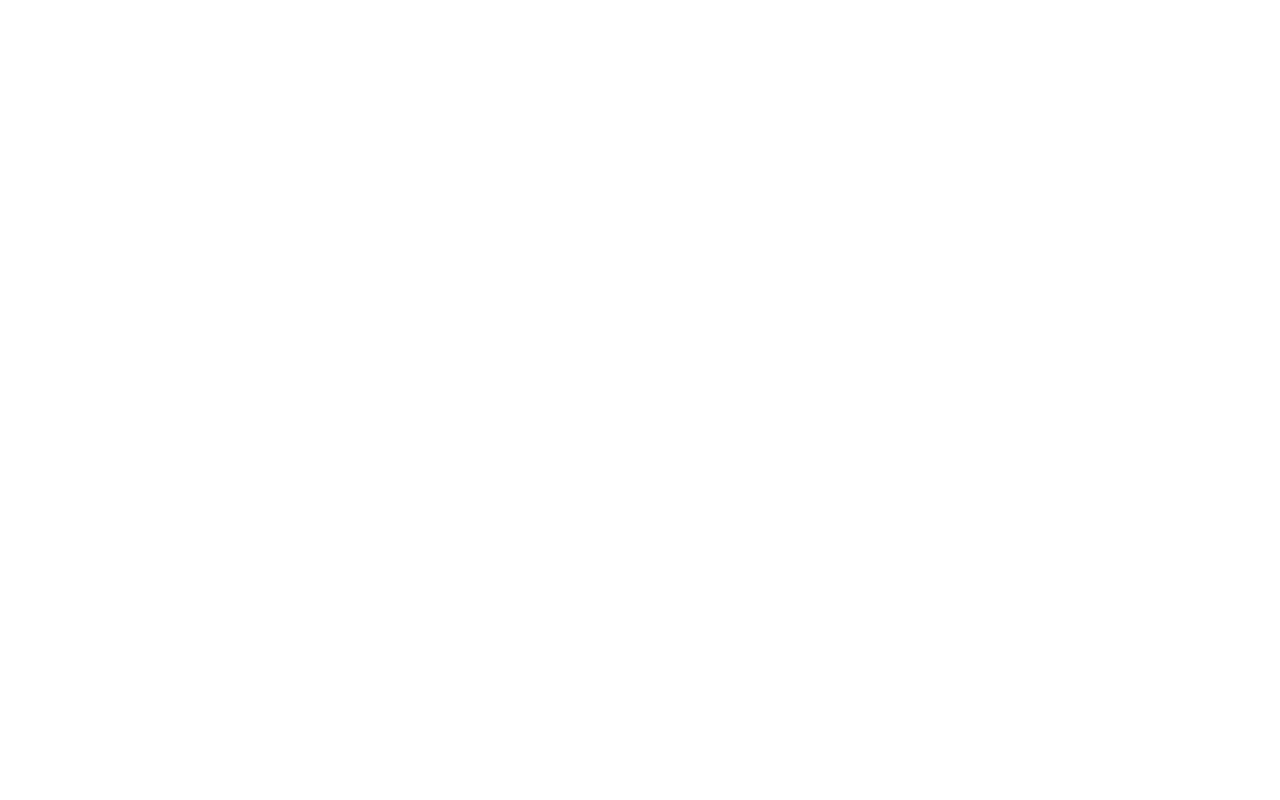
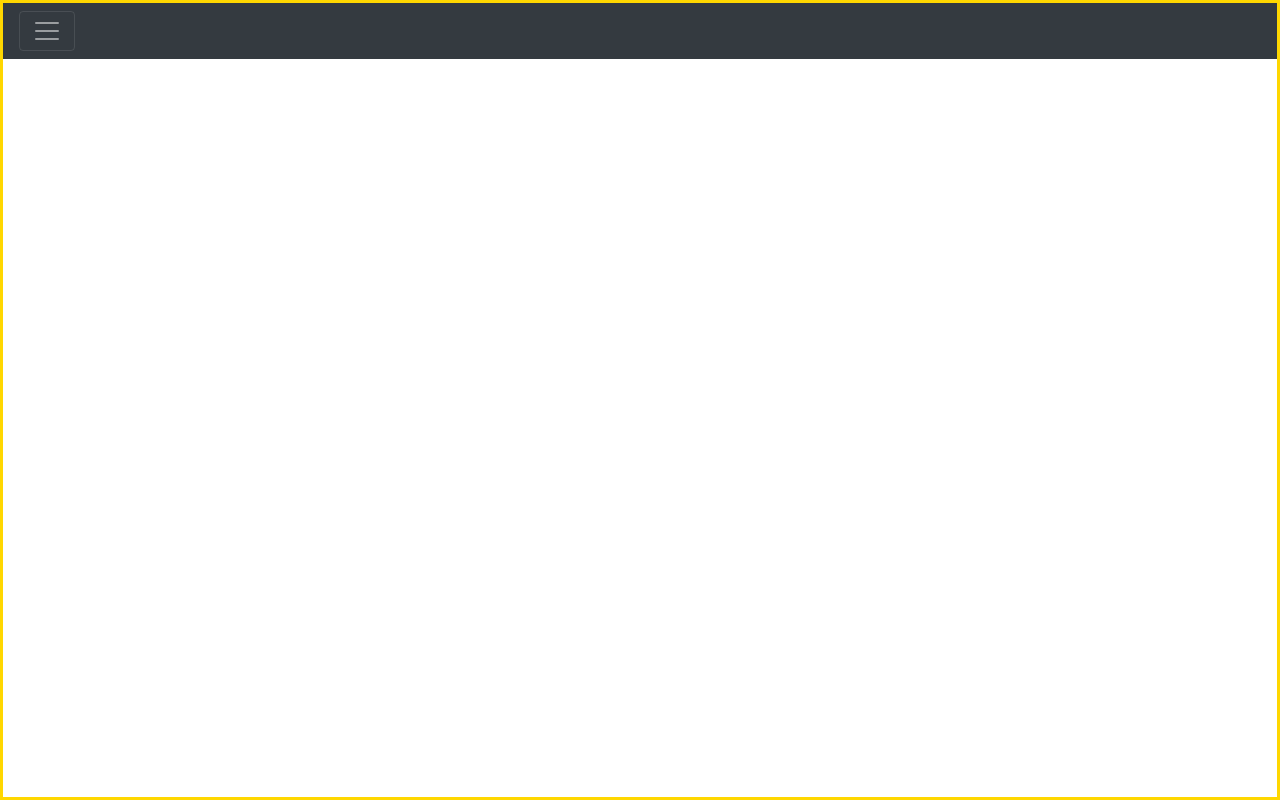
Before and after one commit to elch93/tgc-project1, a plain HTML site: page index.html in a window 1280 px wide. Drawn offline with nearby package versions, Linux system fonts and the light colour scheme.

Commit message:
added-navbar-top

```diff
--- a/index.html
+++ b/index.html
@@ -11,7 +11,39 @@
     <title>Believeland</title>
   </head>
   <body>
-    <section class="container-fluid">
+    <section class="container-fluid p-0">
+        <main class="container-fluid p-0" id="main-box">
+            <!-- nav -->
+            <div class="pos-f-t">
+                <!-- collapsed content -->
+                <div class="collapse" id="navbarToggleExternalContent">
+                    <div class="bg-dark p-4">
+                    <h5 class="text-white h4">Collapsed content</h5>
+                    <span class="text-muted">Toggleable via the navbar brand.</span>
+                    <h5 class="text-white h4">Collapsed content</h5>
+                    <span class="text-muted">Toggleable via the navbar brand.</span>
+                    </div>
+                </div>
+                <nav class="navbar navbar-dark bg-dark">
+                    <button class="navbar-toggler" type="button" data-toggle="collapse" data-target="#navbarToggleExternalContent" aria-controls="navbarToggleExternalContent" aria-expanded="false" aria-label="Toggle navigation">
+                    <span class="navbar-toggler-icon"></span>
+                    </button>
+                </nav>
+            </div>
+
+            <!-- heroimg -->
+
+
+
+
+
+
+
+
+
+
+
+        </main>
 
 
 
@@ -28,8 +60,7 @@
 
 
 
-
-
+    </section>
 
     <!-- Optional JavaScript -->
     <!-- jQuery first, then Popper.js, then Bootstrap JS -->
--- a/styles.css
+++ b/styles.css
@@ -2,3 +2,9 @@ html {
     padding:0;
     margin:0;
 }
+
+#main-box {
+    border: 3px solid gold;
+    height: 100vh;
+
+}
```
